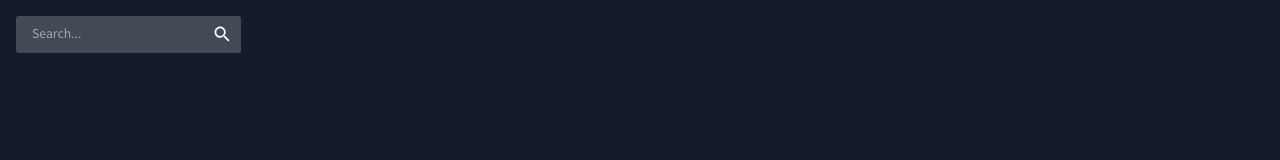
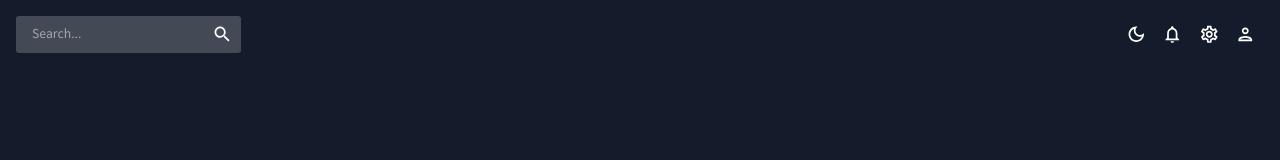
Before and after one commit to CutieMath/react-dashboard, a React (Create React App) app: page / in a window 1280 px wide. Shown: the top 160 px of the page. Built offline with nearby package versions, Linux system fonts and the light colour scheme; a web font is replaced by a local one.

Commit message:
add in icons. Make sure lightDark icons toggle

```diff
--- a/src/scenes/global/Topbar.jsx
+++ b/src/scenes/global/Topbar.jsx
@@ -27,7 +27,26 @@
           <SearchIcon />
         </IconButton>
       </Box>
-      <IconButton></IconButton>
+
+      {/* ICONS  */}
+      <Box display="flex">
+        <IconButton onClick={colorMode.toggleColorMode}>
+          {theme.palette.mode === "dark" ? (
+            <DarkModeOutlinedIcon />
+          ) : (
+            <LightModeOutlinedIcon />
+          )}
+        </IconButton>
+        <IconButton>
+          <NotificationsOutlinedIcon />
+        </IconButton>
+        <IconButton>
+          <SettingsOutlinedIcon />
+        </IconButton>
+        <IconButton>
+          <PersonOutlinedIcon />
+        </IconButton>
+      </Box>
     </Box>
   );
 };
```
